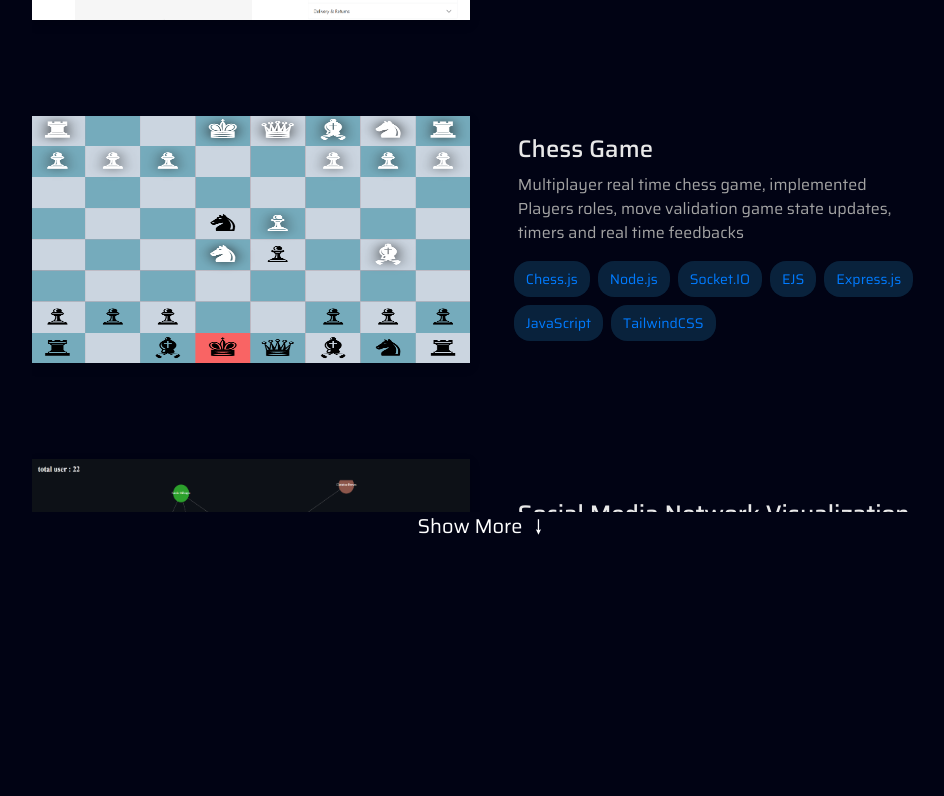
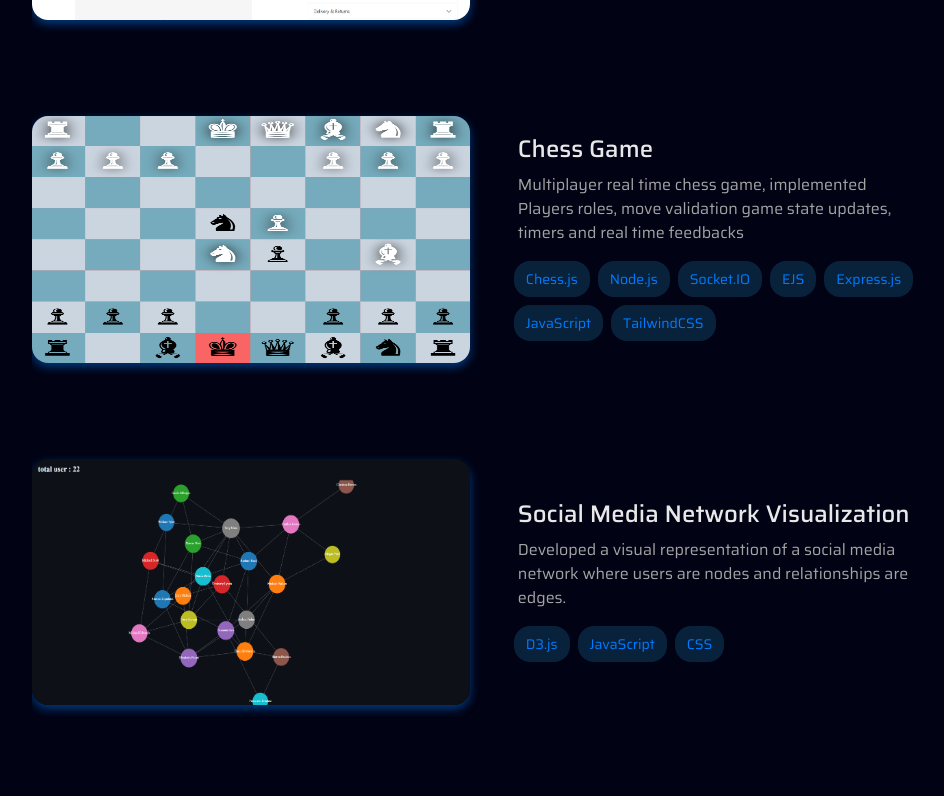
Before and after one commit to Ashutosh-Chikhaliya/Portfolio-website, a React (Vite) app: page / in a window 1280 px wide. Shown: the part 1744-2540 px from the top of the page, without its empty margins (160-1104 px from the left). Built offline with nearby package versions, Linux system fonts and the light colour scheme; a web font is replaced by a local one.

Commit message:
projects section css

```diff
--- a/src/pages/ProjectsPage.jsx
+++ b/src/pages/ProjectsPage.jsx
@@ -1,34 +1,26 @@
-import React, { useState, useRef, useEffect } from 'react';
+import React from 'react';
 import "../stylesheets/projects.css"; // Your existing styles
-import { Projects } from '../projectData.js'
-
+import { Projects } from '../projectData.js';
 
 const ProjectsPage = () => {
-    const [showAllProjects, setShowAllProjects] = useState(false);
-    const projectsContainerRef = useRef(null);
-
-    useEffect(() => {
-        if (projectsContainerRef.current) {
-            if (showAllProjects) {
-                projectsContainerRef.current.style.maxHeight = `${projectsContainerRef.current.scrollHeight}px`;
-            } else {
-                projectsContainerRef.current.style.maxHeight = "810px";
-            }
-        }
-    }, [showAllProjects]);
-
     return (
         <section className="projects-container relative overflow-hidden pt-12 pb-12 pl-0 pr-0">
-            <h2 className='font-semibold text-4xl text-center' id="about-me-section"><span className='highlight-blue'>//</span> Projects</h2>
+            <h2 className='font-semibold text-4xl text-center' id="about-me-section">
+                <span className='highlight-blue'>//</span> Projects
+            </h2>
 
-            <div className="timeline overflow-hidden" ref={projectsContainerRef}>
-                {Projects.map((project, index) => ( // Use the renamed variable here
+            <div className="timeline overflow-hidden">
+                {Projects.map((project, index) => (
                     <div className={`project-wrapper ${index % 2 === 0 ? 'left' : 'right'} relative flex justify-center items-center mt-12 mb-12 ml-0 mr-0 w-full`} key={project.id}>
-                        <div className="project-card relative m-6 ml-0  bg-cover bg-center">
-                            <img src={project.image} alt="Project Image" />
-                            <div className="links-overlay absolute opacity-0 z-10 flex">
-                                <a href={project.codeLink} className="link-btn flex justify-center items-center w-16 h-16 m-1 text-lg cursor-pointer rounded-xl border-none"> <i className="fas fa-code"></i></a>
-                                <a href={project.liveLink} className="link-btn flex justify-center items-center w-16 h-16 m-1 text-lg cursor-pointer rounded-xl border-none"> <i className="fas fa-external-link-alt"></i></a>
+                        <div className="project-card relative m-6 ml-0 bg-cover bg-center rounded-2xl">
+                            <img src={project.image} alt="Project Image" className='rounded-2xl' />
+                            <div className="links-overlay absolute opacity-0 z-10 flex rounded-2xl">
+                                <a href={project.codeLink} className="link-btn flex justify-center items-center w-16 h-16 m-1 text-lg cursor-pointer rounded-xl border-none">
+                                    <i className="fas fa-code"></i>
+                                </a>
+                                <a href={project.liveLink} className="link-btn flex justify-center items-center w-16 h-16 m-1 text-lg cursor-pointer rounded-xl border-none">
+                                    <i className="fas fa-external-link-alt"></i>
+                                </a>
                             </div>
                         </div>
 
@@ -44,15 +36,6 @@ const ProjectsPage = () => {
                     </div>
                 ))}
             </div>
-
-            {Projects.length > 2 && ( // Use the renamed variable here
-                <div className="show-more-container flex align-center justify-center text-center">
-                    <button onClick={() => setShowAllProjects(!showAllProjects)} className="show-more-btn bg-none border-none text-black text-xl cursor-pointer">
-                        Show {showAllProjects ? 'Less' : 'More'}
-                        <span className={`arrow text-xl ml-3`}>&#x2193;</span>
-                    </button>
-                </div>
-            )}
         </section>
     );
 };
--- a/src/stylesheets/projects.css
+++ b/src/stylesheets/projects.css
@@ -4,15 +4,12 @@
   margin: 0 auto;
 }
 
-.timeline {
-  max-height: 400px;
-  transition: max-height 0.5s ease-in-out;
-}
+/* Rest of your styles remain the same */
 
 .project-card {
   width: 37vw;
   height: auto;
-  box-shadow: 0 4px 10px rgba(0, 0, 0, 0.15);
+  box-shadow: 0 4px 10px #007bff75;
   backdrop-filter: blur(10px);
   transition: transform 0.3s ease-in-out, opacity 0.3s ease;
 }
@@ -27,10 +24,12 @@
   background-color: rgba(0, 0, 0, 0);
   transition: background-color 0.5s ease;
   z-index: 1;
+  border-radius: 16px;
 }
 
 .project-card:hover::after {
   background-color: rgba(0, 0, 0, 0.698);
+  border-radius: 16px;
 }
 
 .project-card img {
@@ -52,6 +51,7 @@
 .project-card:hover .links-overlay {
   opacity: 1;
   pointer-events: auto;
+  border-radius: 30px;
 }
 
 .link-btn {
@@ -87,15 +87,3 @@ body.dark .tag {
   color: #007bff;
   background-color: #09223c;
 }
-
-body.dark .show-more-btn {
-  color: white;
-}
-
-.show-more-btn:hover {
-  color: rgb(0, 123, 255);
-}
-
-body.dark .show-more-btn:hover {
-  color: rgb(0, 123, 255);
-}
--- a/src/stylesheets/responsive.css
+++ b/src/stylesheets/responsive.css
@@ -87,10 +87,6 @@
 
   .project-card img {
     width: 70vw !important;
-  }
-
-  .timeline {
-    max-height: 1150px !important;
   }
 }
 
```
